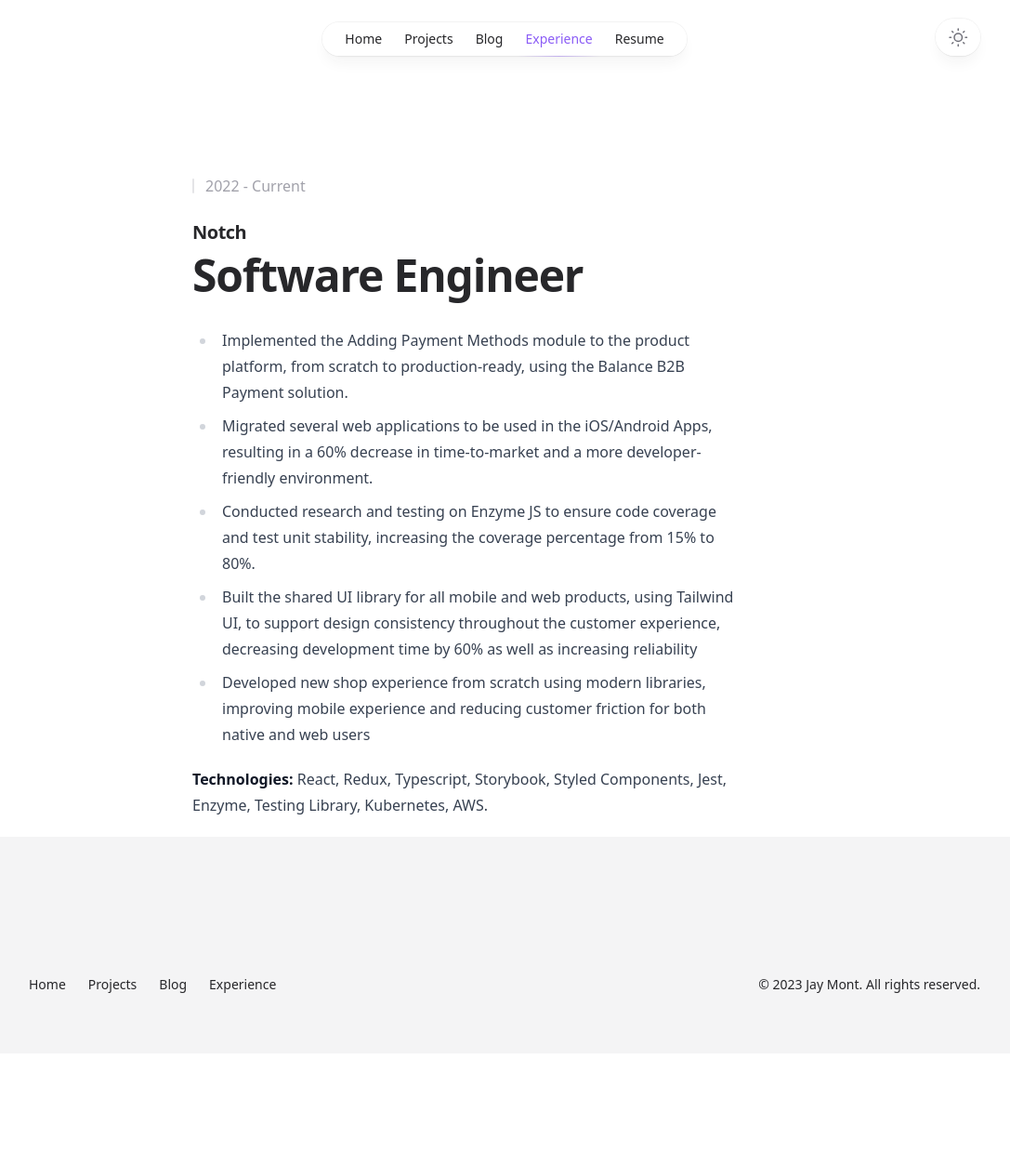
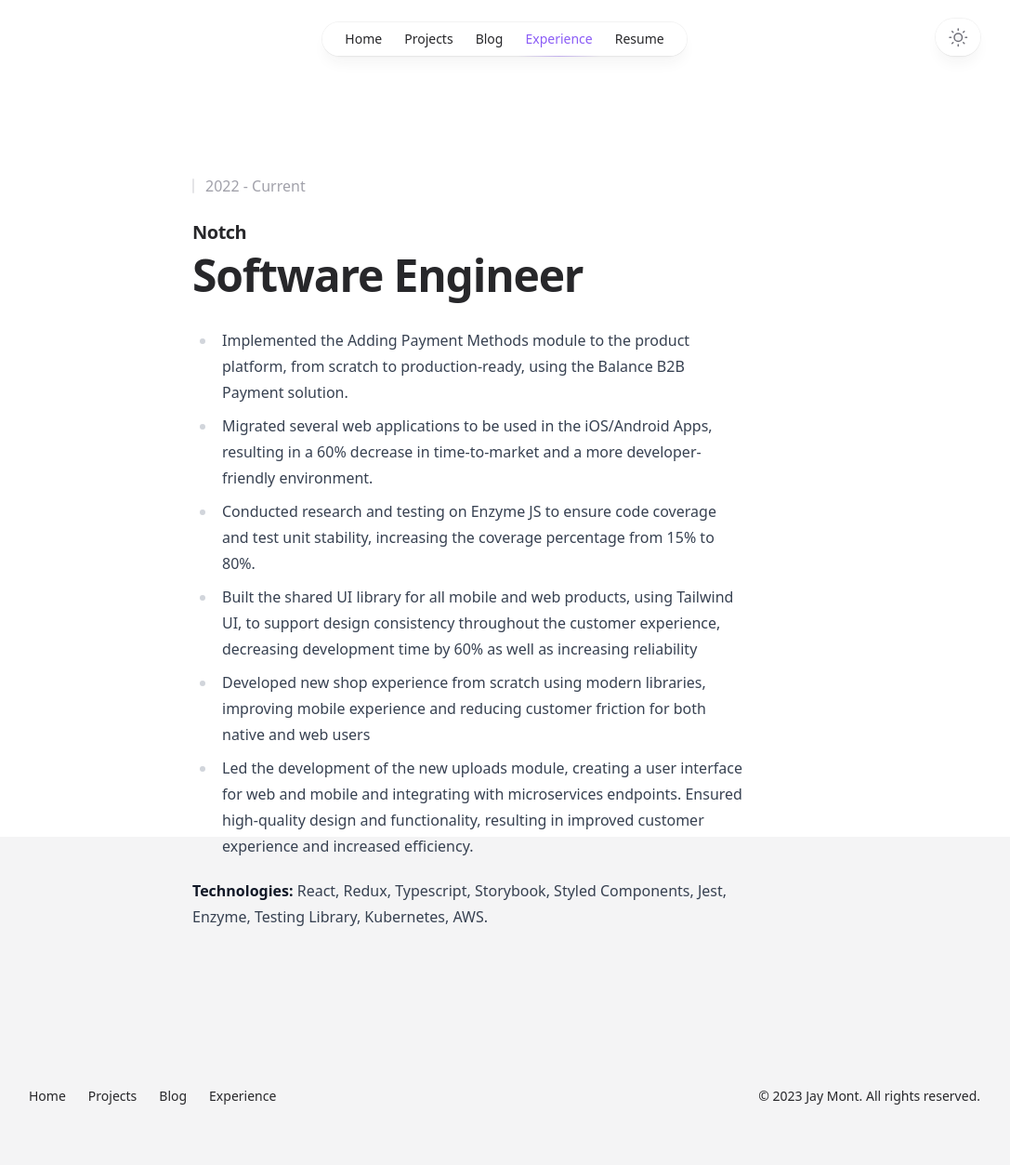
Before and after one commit to jmonterroso/jmonterroso.github.io, a Jekyll site: the page built from _experience/notch.md, in a window 1280 px wide. Shown: the whole page at 93% size, without its empty margins (97-1184 px from the left). Built offline with Jekyll 4.4.1, drawn with Linux system fonts in a browser that asks for light colours; nearby versions of some CDN libraries; before the commit the page ends 1133 px from its top, so only the background shows below that.

Commit message:
task: updating experience in notch

```diff
--- a/_experience/notch.md
+++ b/_experience/notch.md
@@ -12,5 +12,6 @@ company_logo: img/notch-logo.png
 - Conducted research and testing on Enzyme JS to ensure code coverage and test unit stability, increasing the coverage percentage from 15% to 80%.
 - Built the shared UI library for all mobile and web products, using Tailwind UI, to support design consistency throughout the customer experience, decreasing development time by 60% as well as increasing reliability
 - Developed new shop experience from scratch using modern libraries, improving mobile experience and reducing customer friction for both native and web users
+- Led the development of the new uploads module, creating a user interface for web and mobile and integrating with microservices endpoints. Ensured high-quality design and functionality, resulting in improved customer experience and increased efficiency.
 
 **Technologies:** React, Redux, Typescript, Storybook, Styled Components, Jest, Enzyme, Testing Library, Kubernetes, AWS.
```
